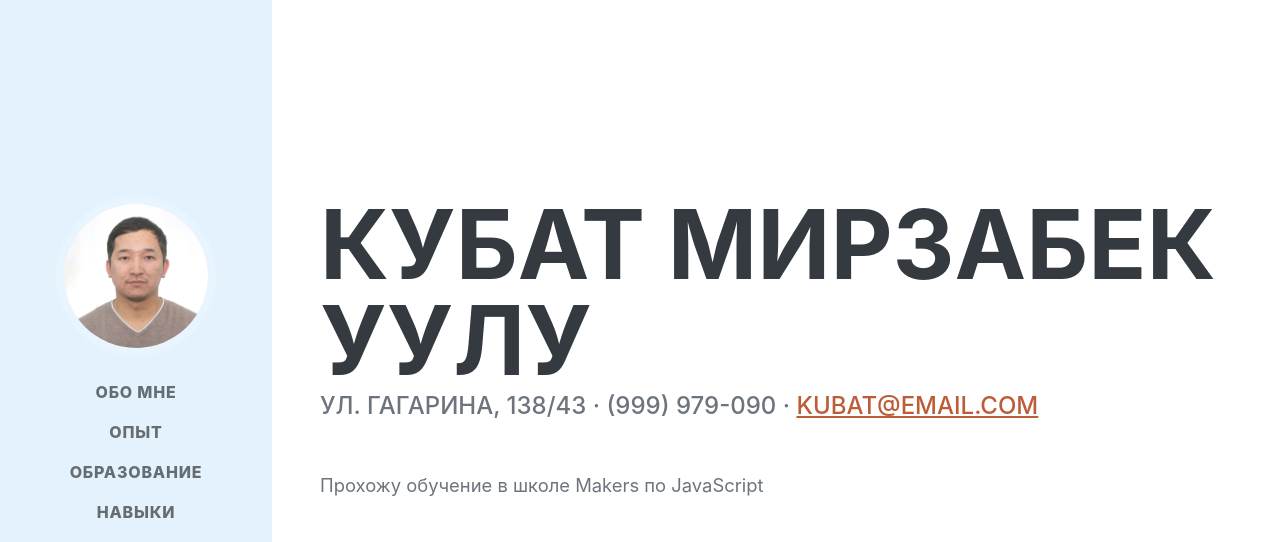
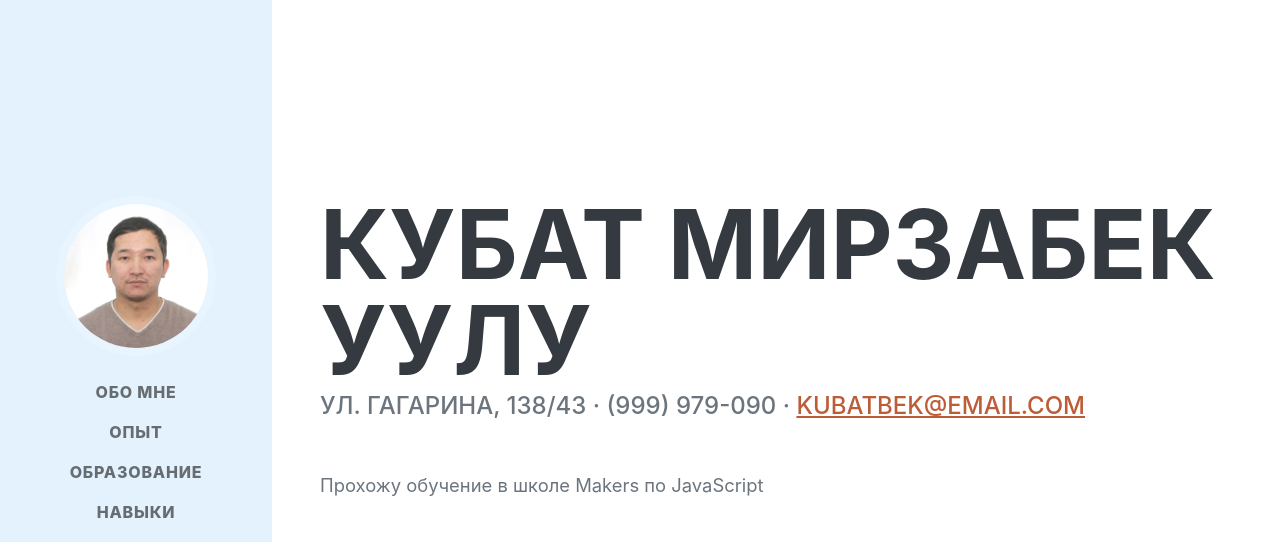
Before and after one commit to Kubatbekkk/my_resume, a plain HTML site: page index.html in a window 1280 px wide. Shown: the top 542 px of the page. Drawn offline with nearby package versions, Linux system fonts and the light colour scheme; a web font is replaced by a local one.

Commit message:
changed email

```diff
--- a/index.html
+++ b/index.html
@@ -44,7 +44,7 @@
                     </h1>
                     <div class="subheading mb-5">
                         ул. Гагарина, 138/43 · (999) 979-090 ·
-                        <a href="mailto:name@email.com">kubat@email.com</a>
+                        <a href="mailto:name@email.com">kubatbek@email.com</a>
                     </div>
                     <p class="lead mb-5">Прохожу обучение в школе Makers по JavaScript</p>
                     <div class="social-icons">
```
